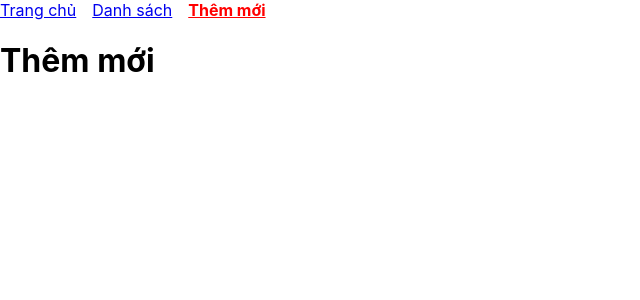
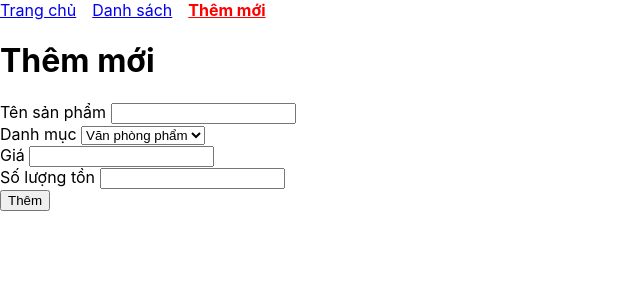
Before and after one commit to phuongthuy24-code/B25DCCC216_LTW2026_GK, a React (Create React App) app: page /products/new in a window 1280 px wide. Shown: the top 300 px of the page, without its empty margins (0-640 px from the left). Built offline with nearby package versions, Linux system fonts and the light colour scheme.

Commit message:
trang them mơi

```diff
--- a/src/App.js
+++ b/src/App.js
@@ -41,6 +41,11 @@ const App = () => {
     setProducts(products.filter((p) => p.id !== id));
   };
 
+  const addProduct = (product) => {
+    const newId = products.reduce((max, p) => Math.max(max, p.id), 0) + 1;
+    setProducts([...products, { ...product, id: newId }]);
+  };
+
   return (
     <Routes>
       <Route path="/" element={<Layout loading={loading} error={error} />}>
@@ -55,7 +60,7 @@ const App = () => {
             />
           }
         />
-        <Route path="products/new" element={<AddProduct />} />
+        <Route path="products/new" element={<AddProduct onAdd={addProduct} />} />
         <Route path="products/:id" element={<ProductDetail products={products} />} />
       </Route>
     </Routes>
--- a/src/pages/AddProduct.js
+++ b/src/pages/AddProduct.js
@@ -1,2 +1,59 @@
-const AddProduct = () => <h1>Thêm mới</h1>;
+import { useState } from 'react';
+import { useNavigate } from 'react-router-dom';
+import { CATEGORIES } from '../data';
+
+const AddProduct = ({ onAdd }) => {
+  const navigate = useNavigate();
+  const [name, setName] = useState('');
+  const [category, setCategory] = useState(CATEGORIES[0]);
+  const [price, setPrice] = useState('');
+  const [stock, setStock] = useState('');
+  const [error, setError] = useState('');
+
+  const handleSubmit = (e) => {
+    e.preventDefault();
+    if (name.trim() === '' || price === '' || stock === '') {
+      setError('Vui lòng nhập đầy đủ thông tin');
+      return;
+    }
+    onAdd({
+      name: name.trim(),
+      category,
+      price: Number(price),
+      stock: Number(stock),
+    });
+    navigate('/products', { replace: true });
+  };
+
+  return (
+    <div>
+      <h1>Thêm mới</h1>
+      <form onSubmit={handleSubmit}>
+        <div>
+          <label htmlFor="name">Tên sản phẩm</label>{' '}
+          <input id="name" type="text" value={name} onChange={(e) => setName(e.target.value)} />
+        </div>
+        <div>
+          <label htmlFor="category">Danh mục</label>{' '}
+          <select id="category" value={category} onChange={(e) => setCategory(e.target.value)}>
+            {CATEGORIES.map((c) => (
+              <option key={c} value={c}>{c}</option>
+            ))}
+          </select>
+        </div>
+        <div>
+          <label htmlFor="price">Giá</label>{' '}
+          <input id="price" type="number" value={price} onChange={(e) => setPrice(e.target.value)} />
+        </div>
+        <div>
+          <label htmlFor="stock">Số lượng tồn</label>{' '}
+          <input id="stock" type="number" value={stock} onChange={(e) => setStock(e.target.value)} />
+        </div>
+        <button type="submit">Thêm</button>
+        {error && <p>{error}</p>}
+      </form>
+    </div>
+  );
+};
+
 export default AddProduct;
```
